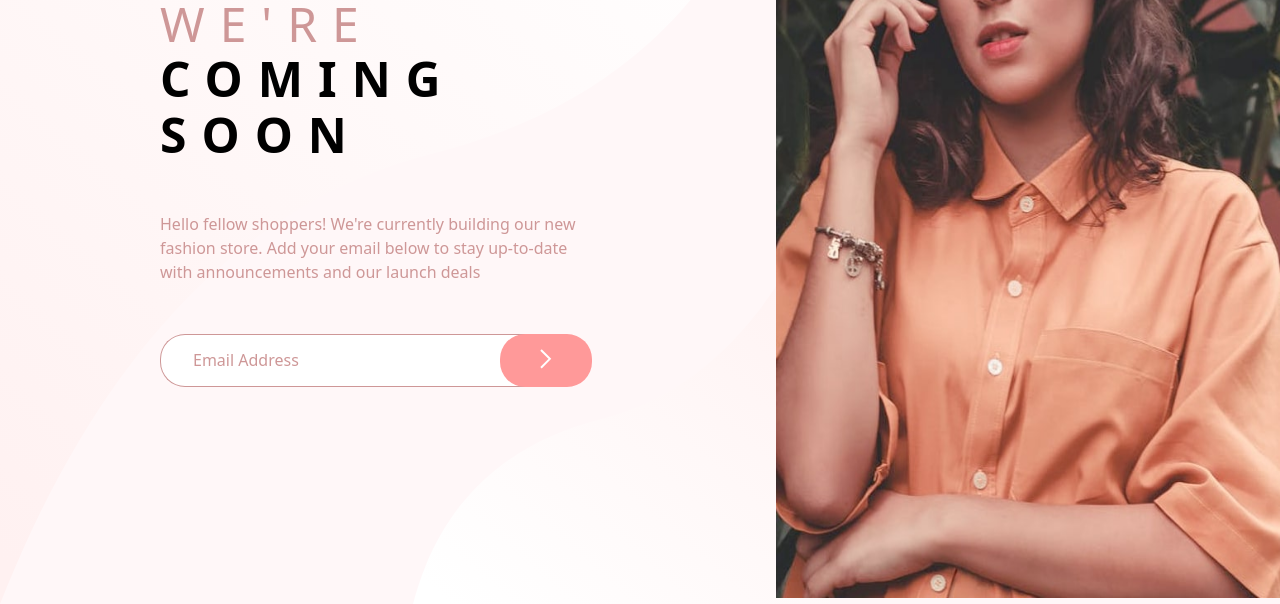
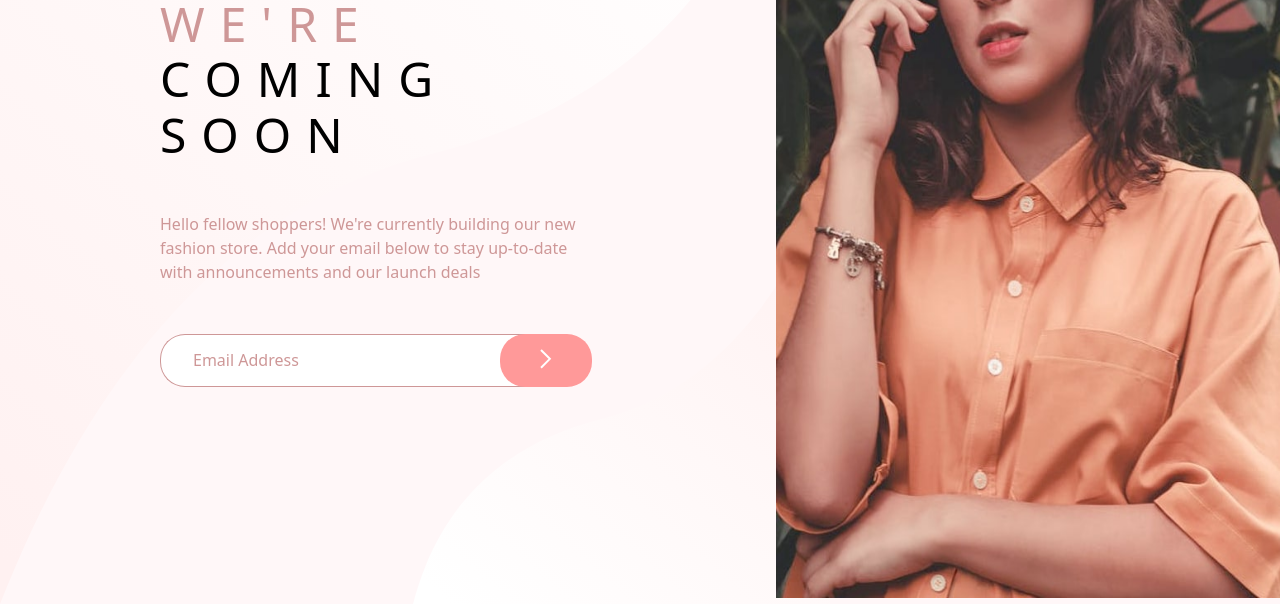
Before and after one commit to Old1337/appreal-coming-soon, a plain HTML site: page index.html in a window 1280 px wide. Shown: the part 196-800 px from the top of the page. Drawn offline with Linux system fonts and the light colour scheme; a web font is replaced by a local one.

Commit message:
font w fix

```diff
--- a/css/main.css
+++ b/css/main.css
@@ -72,7 +72,7 @@ a {
 }
 
 .heading span {
-  font-weight: 600;
+  font-weight: 200;
   color: black;
 }
 
```
